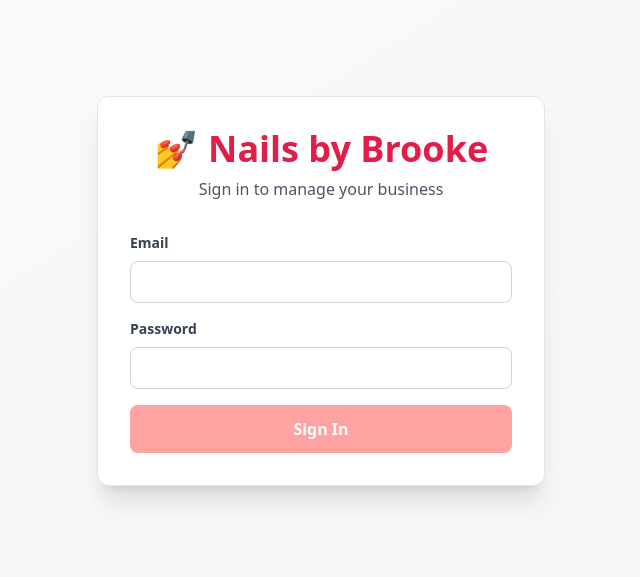
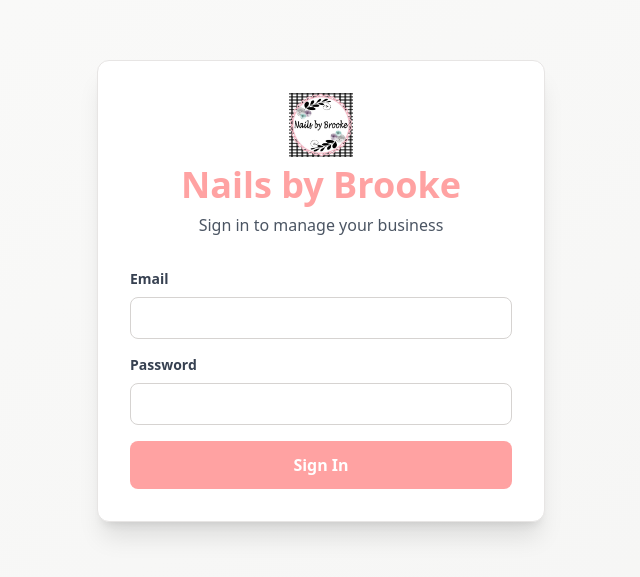
Before and after one commit to skous2/nails-by-brooke, a React app in the folder nails-by-brooke-frontend/: page / in a window 1280 px wide. Shown: the part 109-686 px from the top of the page, without its empty margins (319-959 px from the left). Built offline with nearby package versions, Linux system fonts and the light colour scheme; the HTML template or start-up script is replaced by a standard one.

Commit message:
Added logo image instead of emoji

```diff
--- a/nails-by-brooke-frontend/src/NailsByBrooke.jsx
+++ b/nails-by-brooke-frontend/src/NailsByBrooke.jsx
@@ -11,6 +11,7 @@ import {
   LogOut,
   BarChart3
 } from 'lucide-react';
+import logo from './assets/nailsbybrooke.jpg';
 
 
 const API_BASE_URL = import.meta.env.VITE_API_BASE_URL || 'http://localhost:3001/api';
@@ -421,8 +422,15 @@ const NailsByBrooke = () => {
       <div className="min-h-screen bg-gradient-to-br from-stone-50 to-stone-100 flex items-center justify-center p-4">
         <div className="bg-white rounded-xl shadow-xl p-8 max-w-md w-full border border-stone-200">
           <div className="text-center mb-8">
-            <h1 className="text-3xl sm:text-4xl font-bold text-rose-600 mb-2">💅 Nails by Brooke</h1>
-            <p className="text-gray-600">Sign in to manage your business</p>
+            <div className="flex flex-col items-center mb-2">
+              <img
+                src={logo}
+                alt="Nails by Brooke Logo"
+                className="w-16 h-16 object-contain mb-2"
+              />
+              <h1 className="text-4xl font-bold text-[var(--blush)]">Nails by Brooke</h1>
+            </div>
+          <p className="text-gray-600">Sign in to manage your business</p>
           </div>
 
           {error && (
@@ -476,7 +484,17 @@ const NailsByBrooke = () => {
     <div className="min-h-screen bg-gradient-to-br from-stone-50 to-stone-100">
       <header className="bg-[var(--blush)] text-white shadow-md">
         <div className="container mx-auto px-4 py-6 flex justify-between items-center">
-          <h1 className="text-2xl sm:text-3xl font-bold">💅 Nails by Brooke</h1>
+          <div className="flex items-center gap-3">
+            <img
+              src={logo}
+              alt="Nails by Brooke Logo"
+              className="w-10 h-10 object-contain"
+            />
+            <h1 className="text-2xl sm:text-3xl font-bold tracking-tight">
+              Nails by Brooke
+            </h1>
+          </div>
+
           <div className="flex items-center gap-4">
             <span className="text-sm text-rose-50/90">
               Welcome, {user && user.name}!
```
Also changed, not shown: nails-by-brooke-frontend/src/assets/nailsbybrooke.jpg (added).
